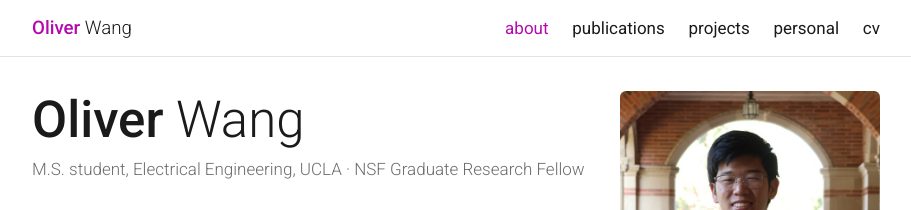
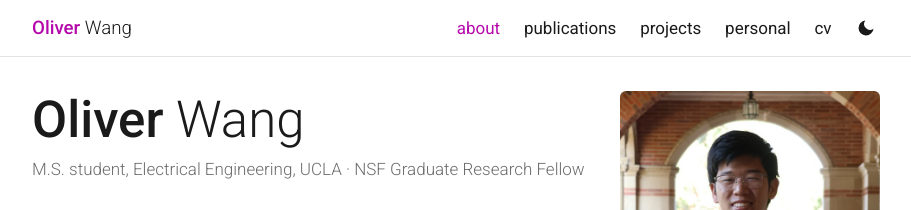
Before and after one commit to owang22/owang22.github.io, a Jekyll site: the page built from index.md, in a window 1280 px wide. Shown: the top 210 px of the page, without its empty margins (184-1095 px from the left). Built offline with Jekyll 4.4.1, drawn with Linux system fonts in a browser that asks for light colours.

Commit message:
Add light/dark switch that defaults to the visitor's system setting
Co-Authored-By: Claude Opus 5.5 <noreply@anthropic.com>
Claude-Session: https://claude.ai/code/session_01GistdnRsAma4GnTAFVuJ3e

```diff
--- a/_layouts/default.html
+++ b/_layouts/default.html
@@ -9,6 +9,12 @@
   <link rel="preconnect" href="https://fonts.gstatic.com" crossorigin>
   <link href="https://fonts.googleapis.com/css2?family=Roboto:wght@300;400;500;700&family=Roboto+Slab:wght@300;400&display=swap" rel="stylesheet">
   <link rel="stylesheet" href="{{ '/assets/css/main.css' | relative_url }}">
+  <script>
+    try {
+      var savedTheme = localStorage.getItem("theme");
+      if (savedTheme === "light" || savedTheme === "dark") document.documentElement.setAttribute("data-theme", savedTheme);
+    } catch (e) {}
+  </script>
 </head>
 <body>
   <header class="site-header">
@@ -23,6 +29,10 @@
         <li><a href="{{ item.url | relative_url }}"{% if active %} class="active"{% endif %}>{{ item.title }}</a></li>
         {% endfor %}
       </ul>
+      <button class="theme-toggle" id="theme-toggle" type="button" aria-label="Switch light or dark mode" title="Switch light or dark mode">
+        <svg class="icon-moon" viewBox="0 0 24 24" aria-hidden="true"><path d="M21 12.8A9 9 0 1 1 11.2 3a7 7 0 0 0 9.8 9.8z"/></svg>
+        <svg class="icon-sun" viewBox="0 0 24 24" aria-hidden="true"><circle cx="12" cy="12" r="4.5"/><path d="M12 1.5v3M12 19.5v3M1.5 12h3M19.5 12h3M4.6 4.6l2.1 2.1M17.3 17.3l2.1 2.1M4.6 19.4l2.1-2.1M17.3 6.7l2.1-2.1" stroke="currentColor" stroke-width="2" stroke-linecap="round"/></svg>
+      </button>
     </nav>
   </header>
 
@@ -39,5 +49,25 @@
   <footer class="site-footer">
     © {{ site.time | date: "%Y" }} {{ site.title }}. Last updated {{ site.time | date: "%B %Y" }}.
   </footer>
+
+  <script>
+    (function () {
+      var root = document.documentElement;
+      var systemDark = window.matchMedia("(prefers-color-scheme: dark)");
+      function systemTheme() { return systemDark.matches ? "dark" : "light"; }
+      function currentTheme() { return root.getAttribute("data-theme") || systemTheme(); }
+      document.getElementById("theme-toggle").addEventListener("click", function () {
+        var next = currentTheme() === "dark" ? "light" : "dark";
+        // Picking the system's own theme clears the saved choice, so the site follows the system again.
+        if (next === systemTheme()) {
+          root.removeAttribute("data-theme");
+          try { localStorage.removeItem("theme"); } catch (e) {}
+        } else {
+          root.setAttribute("data-theme", next);
+          try { localStorage.setItem("theme", next); } catch (e) {}
+        }
+      });
+    })();
+  </script>
 </body>
 </html>
--- a/assets/css/main.css
+++ b/assets/css/main.css
@@ -9,8 +9,9 @@
   --badge-text: #ffffff;
 }
 
+/* Dark colors: follow the visitor's system setting unless they picked light with the toggle. */
 @media (prefers-color-scheme: dark) {
-  :root {
+  :root:not([data-theme="light"]) {
     --bg: #1c1c1d;
     --text: #e2e2e4;
     --muted: #a0a0a6;
@@ -20,6 +21,17 @@
     --badge-bg: #2ea6cc;
     --badge-text: #111;
   }
+}
+
+:root[data-theme="dark"] {
+  --bg: #1c1c1d;
+  --text: #e2e2e4;
+  --muted: #a0a0a6;
+  --accent: #2ea6cc;
+  --border: #36363a;
+  --card: #232326;
+  --badge-bg: #2ea6cc;
+  --badge-text: #111;
 }
 
 * { box-sizing: border-box; }
@@ -72,8 +84,28 @@ h3 { font-weight: 500; font-size: 1.05rem; margin: 1.6rem 0 0.4rem; }
 .nav-links { list-style: none; display: flex; gap: 1.4rem; margin: 0; padding: 0; }
 .nav-links a { color: var(--text); font-weight: 400; }
 .nav-links a.active, .nav-links a:hover { color: var(--accent); text-decoration: none; }
+.nav-links { margin-left: auto; }
 .nav-toggle { display: none; }
 .nav-toggle-label { display: none; }
+
+.theme-toggle {
+  background: none;
+  border: none;
+  padding: 4px;
+  margin-left: 1.2rem;
+  cursor: pointer;
+  color: var(--text);
+  display: flex;
+}
+.theme-toggle:hover { color: var(--accent); }
+.theme-toggle svg { width: 20px; height: 20px; fill: currentColor; }
+.icon-sun { display: none; }
+@media (prefers-color-scheme: dark) {
+  :root:not([data-theme="light"]) .icon-sun { display: block; }
+  :root:not([data-theme="light"]) .icon-moon { display: none; }
+}
+:root[data-theme="dark"] .icon-sun { display: block; }
+:root[data-theme="dark"] .icon-moon { display: none; }
 
 @media (max-width: 640px) {
   .nav-toggle-label {
@@ -96,8 +128,12 @@ h3 { font-weight: 500; font-size: 1.05rem; margin: 1.6rem 0 0.4rem; }
   .nav-toggle-label span { top: 9px; }
   .nav-toggle-label span::before { top: -8px; }
   .nav-toggle-label span::after { top: 8px; }
+  .theme-toggle { order: 1; margin-left: auto; margin-right: 1rem; }
+  .nav-toggle-label { order: 2; }
   .nav-links {
     display: none;
+    order: 3;
+    margin-left: 0;
     flex-direction: column;
     gap: 0.4rem;
     width: 100%;
```
Also changed, not shown: 1 other file.
